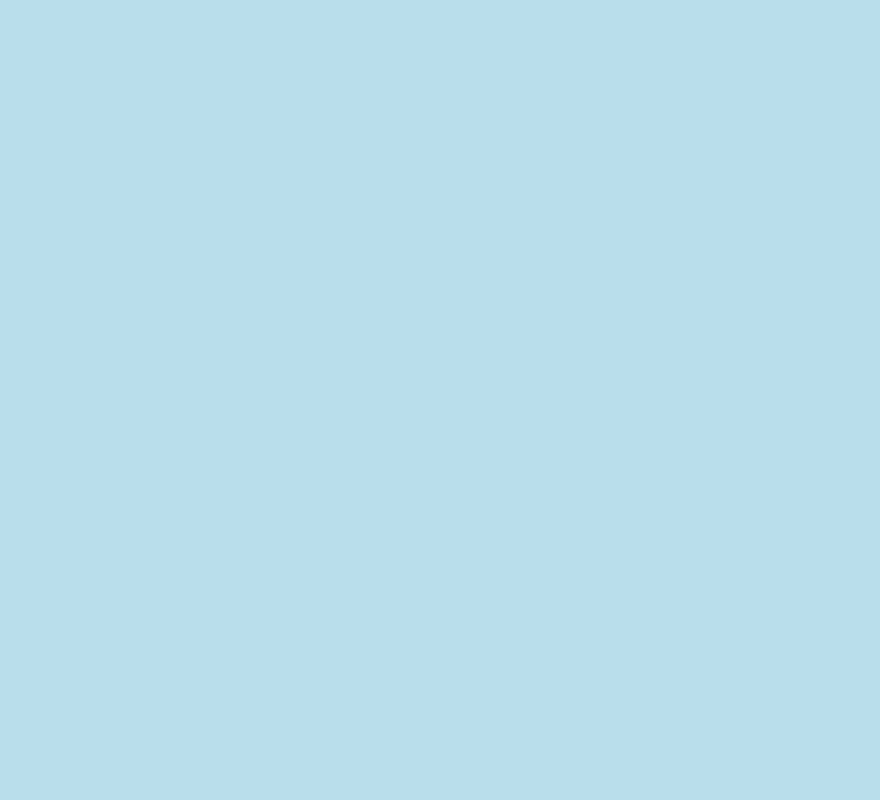
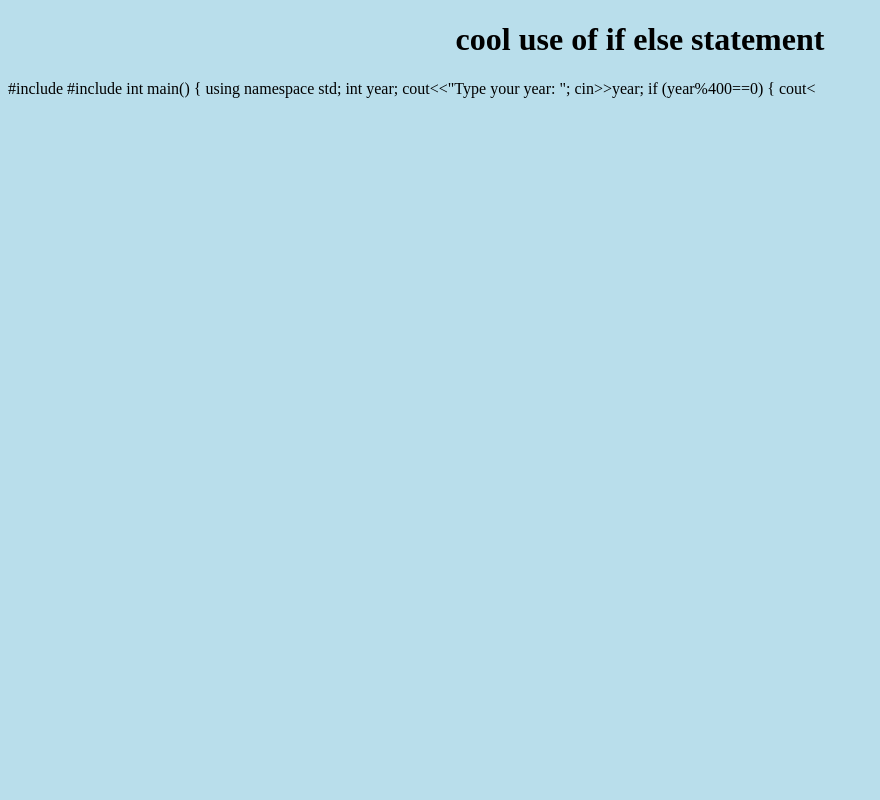
Before and after one commit to NuhashPrecious/C-, a plain HTML site: page index.html in a window 1280 px wide. Shown: the top 800 px of the page, without its empty margins (0-880 px from the left). Drawn offline with Linux system fonts and the light colour scheme.

Commit message:
Update index.html

```diff
--- a/index.html
+++ b/index.html
@@ -2,7 +2,7 @@
 <html>
 	<head>
 		<style>
-			body {background-color:#B9DEEB;margin:988px;height:988px;}
+			body {background-color:#B9DEEB;}
 		</style>
 	</head>
 <body>
```
